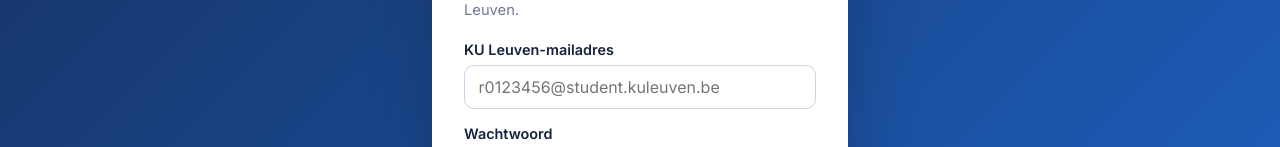
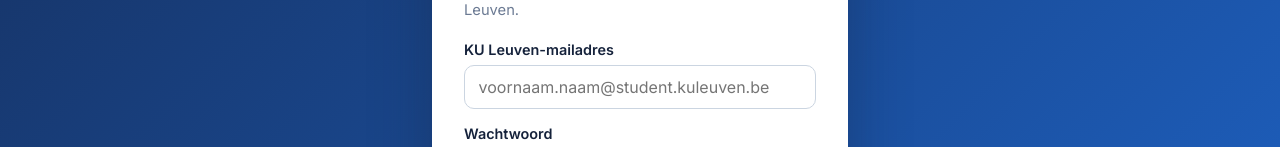
Before and after one commit to vkwadraat/campus-geel, a React (Vite) app: page / in a window 1280 px wide. Shown: the part 297-444 px from the top of the page. Built offline with nearby package versions, Linux system fonts and the light colour scheme; no server answers.

Commit message:
Placeholder e-mailveld aangepast

```diff
--- a/src/Login.tsx
+++ b/src/Login.tsx
@@ -111,7 +111,7 @@
           <input
             type="email"
             autoComplete="email"
-            placeholder="r0123456@student.kuleuven.be"
+            placeholder="voornaam.naam@student.kuleuven.be"
             value={email}
             onChange={(e) => setEmail(e.target.value)}
           />
```
